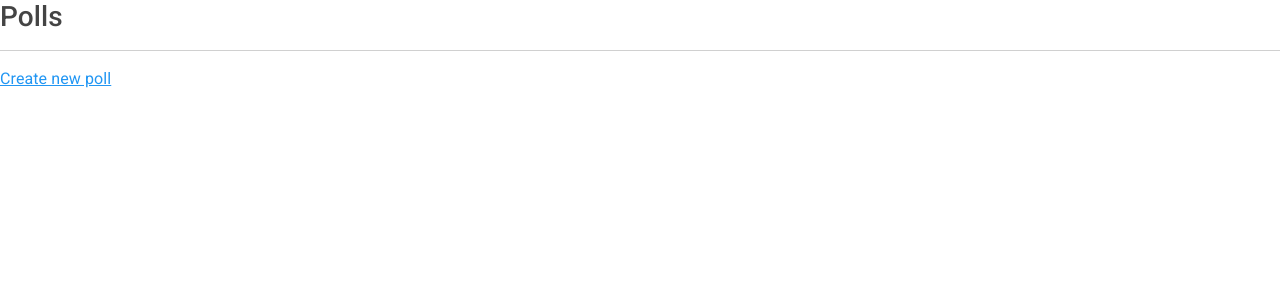
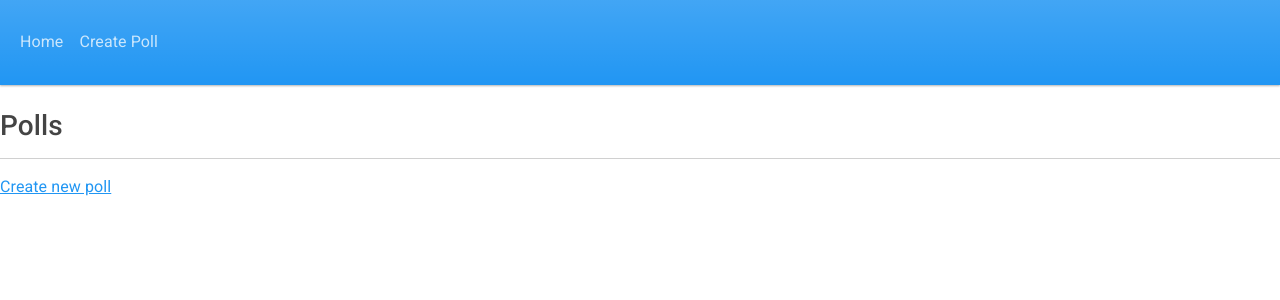
Before and after one commit to VishalRawtani/polls_django, a Django app: page / in a window 1280 px wide. Shown: the top 300 px of the page. Run offline with Django 4.2, Linux system fonts and the light colour scheme; data that the repository does not hold is empty; parts of the project's set-up code (start-up, migrations or seed data) failed here and were passed over; some libraries are stand-ins or nearby versions.

Commit message:
Add navbar

```diff
--- a/templates/base.html
+++ b/templates/base.html
@@ -11,7 +11,29 @@
 </head>
 
 <body>
-
+    <header>
+        <nav class="navbar navbar-expand-lg navbar-dark bg-primary">
+            <div class="container-fluid">
+                <button class="navbar-toggler" type="button" data-bs-toggle="collapse" data-bs-target="#navbarColor01"
+                    aria-controls="navbarColor01" aria-expanded="false" aria-label="Toggle navigation">
+                    <span class="navbar-toggler-icon"></span>
+                </button>
+                <div class="collapse navbar-collapse" id="navbarColor01">
+                    <ul class="navbar-nav me-auto">
+                        <li class="nav-item">
+                            <a class="nav-link" href="#">Home
+                            </a>
+                        </li>
+                        <li class="nav-item">
+                            <a class="nav-link" href="#">Create Poll</a>
+                        </li>
+                    </ul>
+                    </form>
+                </div>
+            </div>
+        </nav>
+    </header>
+    <br>
     {% block content %}
 
     {% endblock content %}
```
